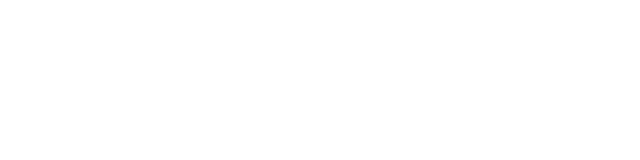
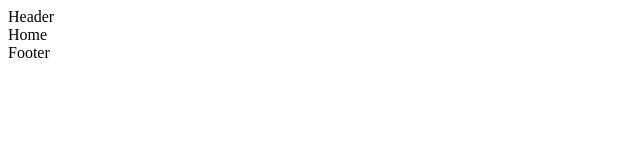
Before and after one commit to Jefflds/Portfolio, a React (Vite) app in the folder client/: page / in a window 1280 px wide. Shown: the top 160 px of the page, without its empty margins (0-640 px from the left). Built offline with nearby package versions, Linux system fonts and the light colour scheme; the HTML template or start-up script is replaced by a standard one.

Commit message:
tailwindcss SETUP

```diff
--- /dev/null
+++ b/client/index.css
@@ -0,0 +1,3 @@
+@tailwind base;
+@tailwind components;
+@tailwind utilities;
--- a/client/package.json
+++ b/client/package.json
@@ -10,6 +10,7 @@
     "preview": "vite preview"
   },
   "dependencies": {
+    "@tsparticles/react": "^3.0.0",
     "react": "^18.2.0",
     "react-dom": "^18.2.0"
   },
@@ -22,6 +23,7 @@
     "eslint": "^8.56.0",
     "eslint-plugin-react-hooks": "^4.6.0",
     "eslint-plugin-react-refresh": "^0.4.5",
+    "tailwindcss": "^3.4.1",
     "typescript": "^5.2.2",
     "vite": "^5.1.4"
   }
--- a/client/src/App.tsx
+++ b/client/src/App.tsx
@@ -1,5 +1,15 @@
+import Header from "./ui/partials/Header";
+import Home from "./pages/Home";
+import Footer from "./ui/partials/Footer";
+
 const App = () => {
-  return <></>;
+  return (
+    <>
+      <Header />
+      <Home />
+      <Footer />
+    </>
+  );
 };
 
 export default App;
--- /dev/null
+++ b/client/src/pages/Home/index.tsx
@@ -0,0 +1,5 @@
+const Home = () => {
+  return <main>Home</main>;
+};
+
+export default Home;
--- /dev/null
+++ b/client/src/ui/partials/Footer/index.tsx
@@ -0,0 +1,5 @@
+const Footer = () => {
+  return <footer>Footer</footer>;
+};
+
+export default Footer;
--- /dev/null
+++ b/client/src/ui/partials/Header/index.tsx
@@ -0,0 +1,5 @@
+const Header = () => {
+  return <header>Header</header>;
+};
+
+export default Header;
--- a/client/tsconfig.json
+++ b/client/tsconfig.json
@@ -7,7 +7,7 @@
     "skipLibCheck": true,
 
     /* Bundler mode */
-    "moduleResolution": "bundler",
+    "moduleResolution": "Node",
     "allowImportingTsExtensions": true,
     "resolveJsonModule": true,
     "isolatedModules": true,
@@ -18,7 +18,9 @@
     "strict": true,
     "noUnusedLocals": true,
     "noUnusedParameters": true,
-    "noFallthroughCasesInSwitch": true
+    "noFallthroughCasesInSwitch": true,
+
+    "forceConsistentCasingInFileNames": true
   },
   "include": ["src"],
   "references": [{ "path": "./tsconfig.node.json" }]
```
Also changed, not shown: client/tailwind.config.js (added, +8 -0 lines), 1 other file (tests, documents, lock files or other folders).
